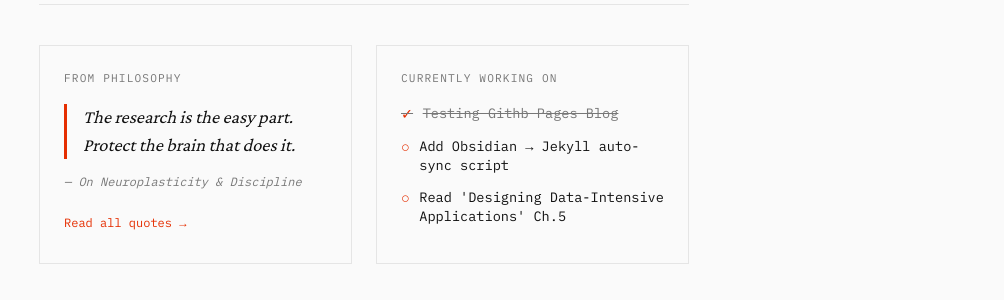
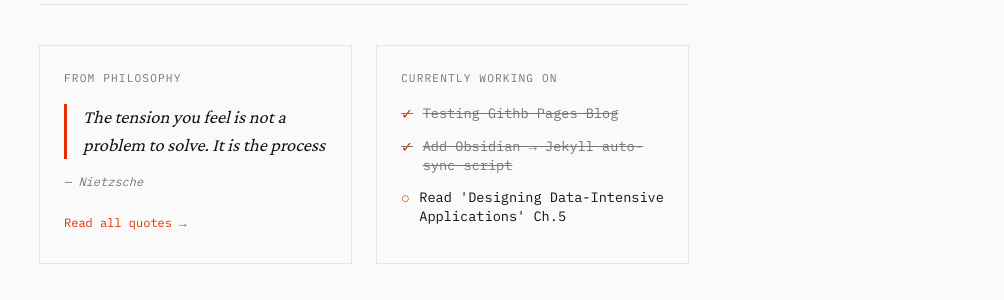
Before and after one commit to Sai21112000/sai21112000.github.io, a Jekyll site: the page built from index.md, in a window 1280 px wide. Shown: the part 157-457 px from the top of the page, without its empty margins (276-1280 px from the left). Built offline with Jekyll 4.4.1, drawn with Linux system fonts in a browser that asks for light colours; comment, search, counter and statistics services are not loaded.

Commit message:
Update files

```diff
--- a/index.md
+++ b/index.md
@@ -1,13 +1,13 @@
 ---
 layout: home
 title: Sai's Blog
-featured_quote: "The research is the easy part. Protect the brain that does it."
-featured_quote_source: "— On Neuroplasticity & Discipline"
+featured_quote: "The tension you feel is not a problem to solve. It is the process"
+featured_quote_source: "— Nietzsche"
 tasks:
   - text: "Testing Githb Pages Blog"
     done: True
   - text: "Add Obsidian → Jekyll auto-sync script"
-    done: false
+    done: True
   - text: "Read 'Designing Data-Intensive Applications' Ch.5"
     done: false
 ---
```
